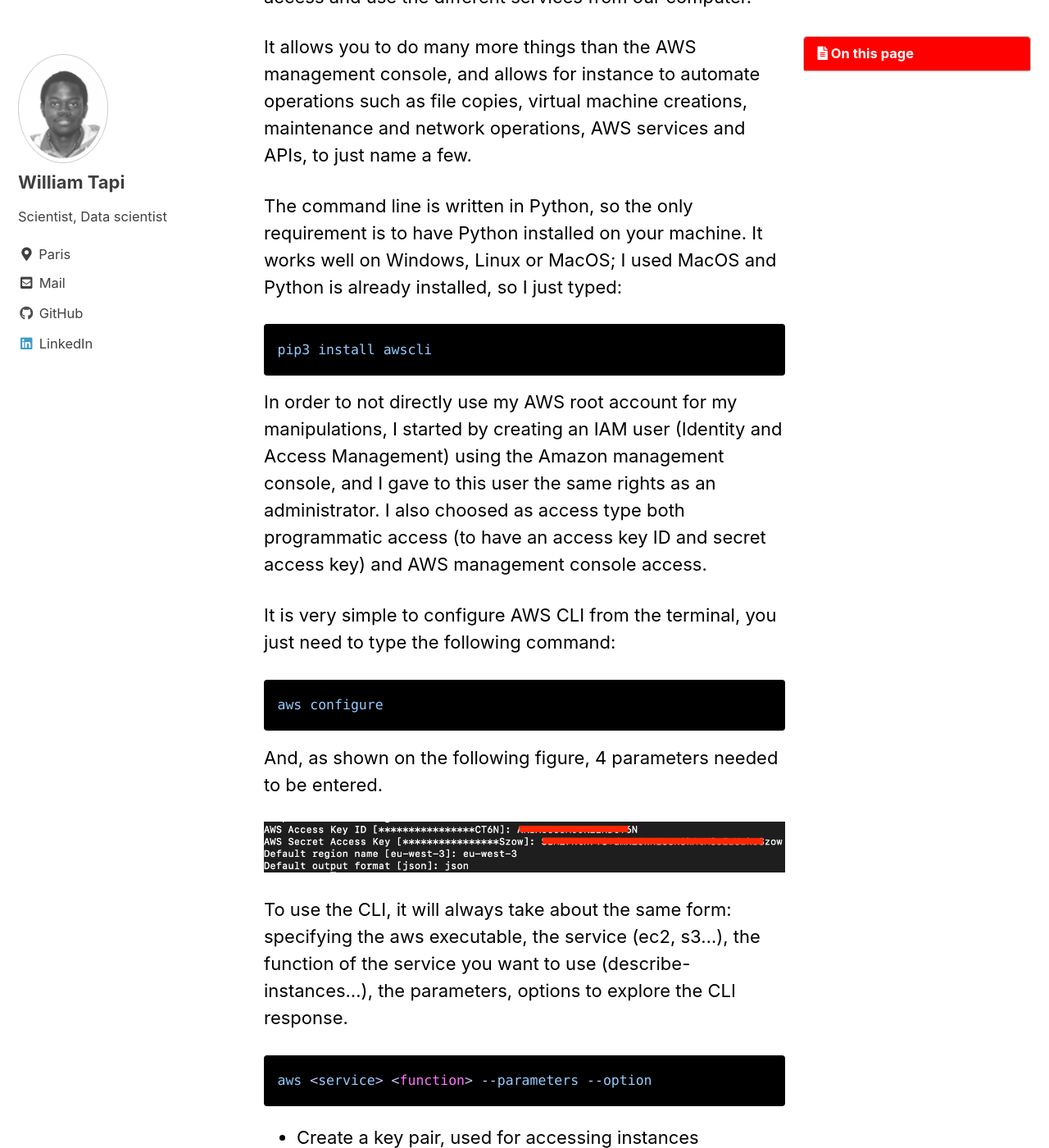
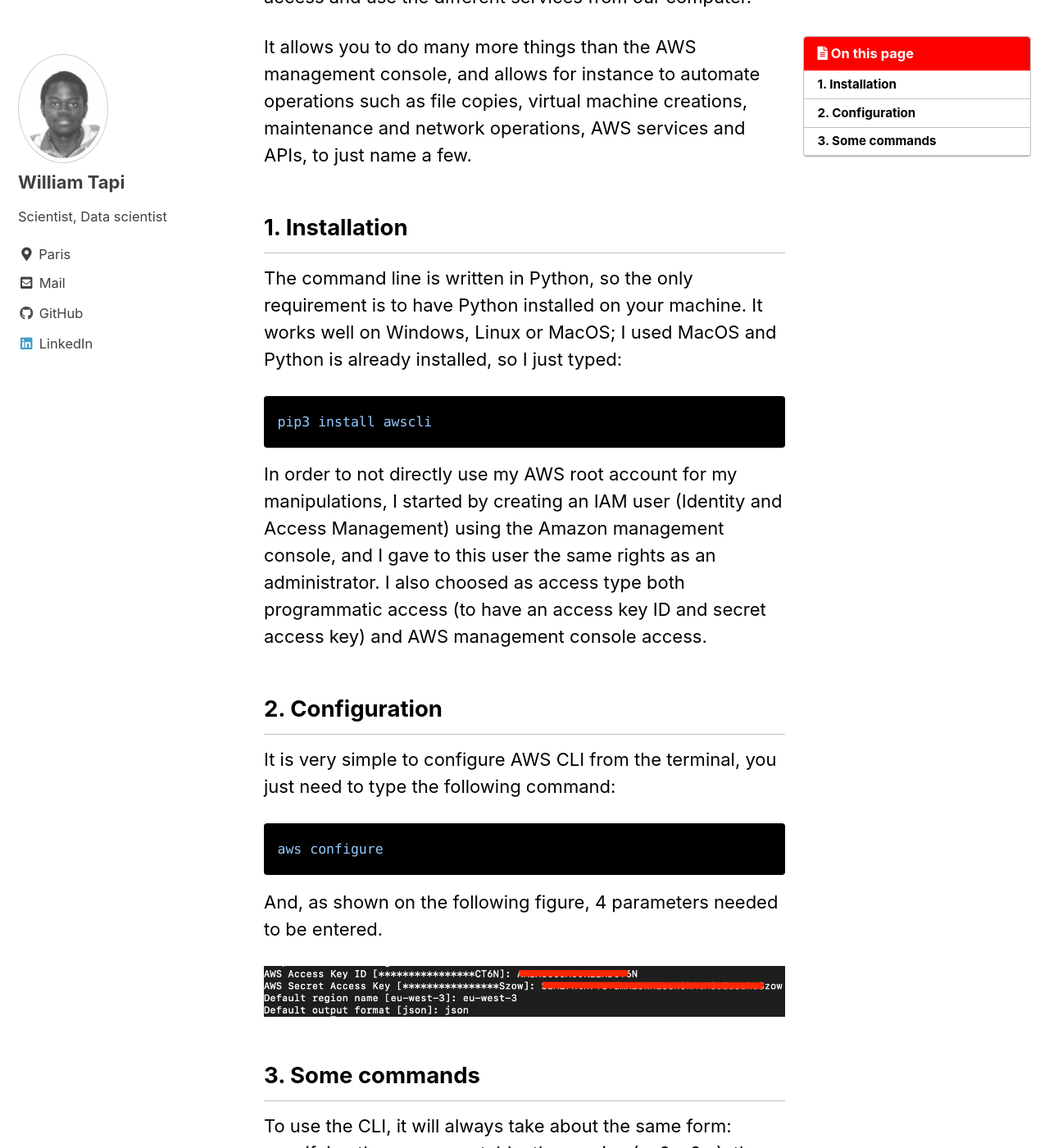
Before and after one commit to Will007-max/Will007-max.github.io, a Jekyll site: the page built from _posts/2021-07-19-aws_CLI.md, in a window 1280 px wide and 1400 px high, scrolled down 320 px. Shown: the whole window at 82% size. Built offline with Jekyll 4.4.1, drawn with Linux system fonts in a browser that asks for light colours; cached includes are drawn as plain includes.

Commit message:
new changes aws

```diff
--- a/_posts/2021-07-19-aws_CLI.md
+++ b/_posts/2021-07-19-aws_CLI.md
@@ -21,6 +21,8 @@
 It allows you to do many more things than the AWS management console, and allows
 for instance to automate operations such as file copies, virtual machine creations, maintenance and network operations, AWS services and APIs, to just name a few.
 
+## 1. Installation
+
 The command line is written in Python, so the only requirement is to have Python
 installed on your machine. It works well on Windows, Linux or MacOS; I used MacOS
 and Python is already installed, so I just typed:
@@ -35,6 +37,8 @@
 choosed as access type both programmatic access (to have an access key ID and
 secret access key) and AWS management console access.
 
+## 2. Configuration
+
 It is very simple to configure AWS CLI from the terminal, you just need to type
 the following command:
 
@@ -45,6 +49,8 @@
 And, as shown on the following figure, 4 parameters needed to be entered.
 
 ![Image](/assets/images/aws_cli_configure.png#center)
+
+## 3. Some commands
 
 To use the CLI, it will always take about the same form: specifying the aws executable, the service (ec2, s3...), the function of the service you want to use (describe-instances...), the parameters, options to explore the CLI response.
 
```
